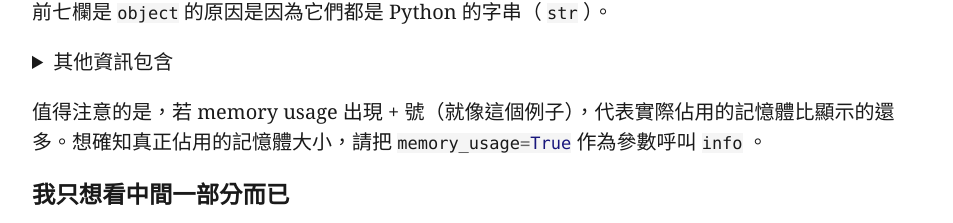
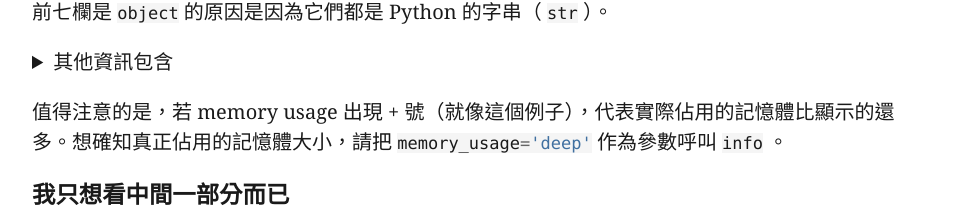
Before and after one commit to ZheRui-Yang/ZheRui-Yang.github.io, a plain HTML site: page pandas_for_Zhangixalus_taipeianus.html in a window 1280 px wide. Shown: the part 8670-8893 px from the top of the page, without its empty margins (160-1113 px from the left). Drawn offline with nearby package versions, Linux system fonts and the light colour scheme.

Commit message:
Fix typo in Pandas.

```diff
--- a/pandas_for_Zhangixalus_taipeianus.html
+++ b/pandas_for_Zhangixalus_taipeianus.html
@@ -410,7 +410,7 @@ Pandas 被廣泛的應用在 python 的資料處理、科學運算、統計分
 <li>memory usage ：這份資料佔了多少記憶體</li>
 </ul>
 </details>
-<p>值得注意的是，若 memory usage 出現 + 號（就像這個例子），代表實際佔用的記憶體比顯示的還多。想確知真正佔用的記憶體大小，請把 <code class="sourceCode python">memory_usage<span class="op">=</span><span class="va">True</span></code> 作為參數呼叫 <code class="sourceCode python">info</code> 。</p>
+<p>值得注意的是，若 memory usage 出現 + 號（就像這個例子），代表實際佔用的記憶體比顯示的還多。想確知真正佔用的記憶體大小，請把 <code class="sourceCode python">memory_usage<span class="op">=</span><span class="st">&#39;deep&#39;</span></code> 作為參數呼叫 <code class="sourceCode python">info</code> 。</p>
 </section>
 </section>
 <section id="我只想看中間一部分而已" class="level3">
```
Also changed, not shown: 1 other file.
